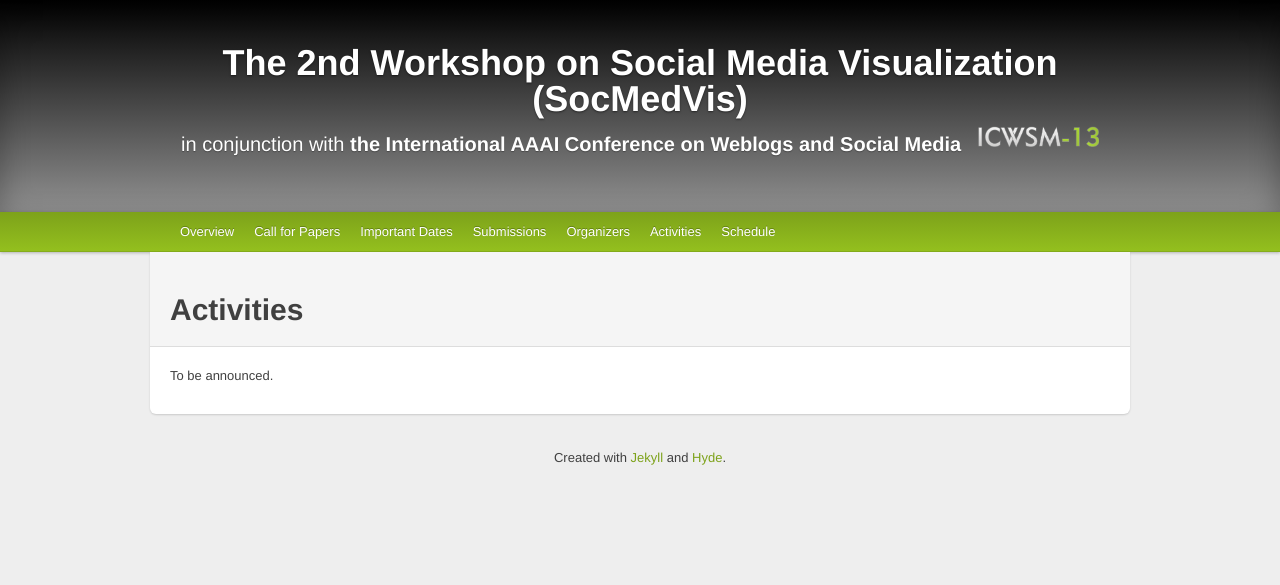
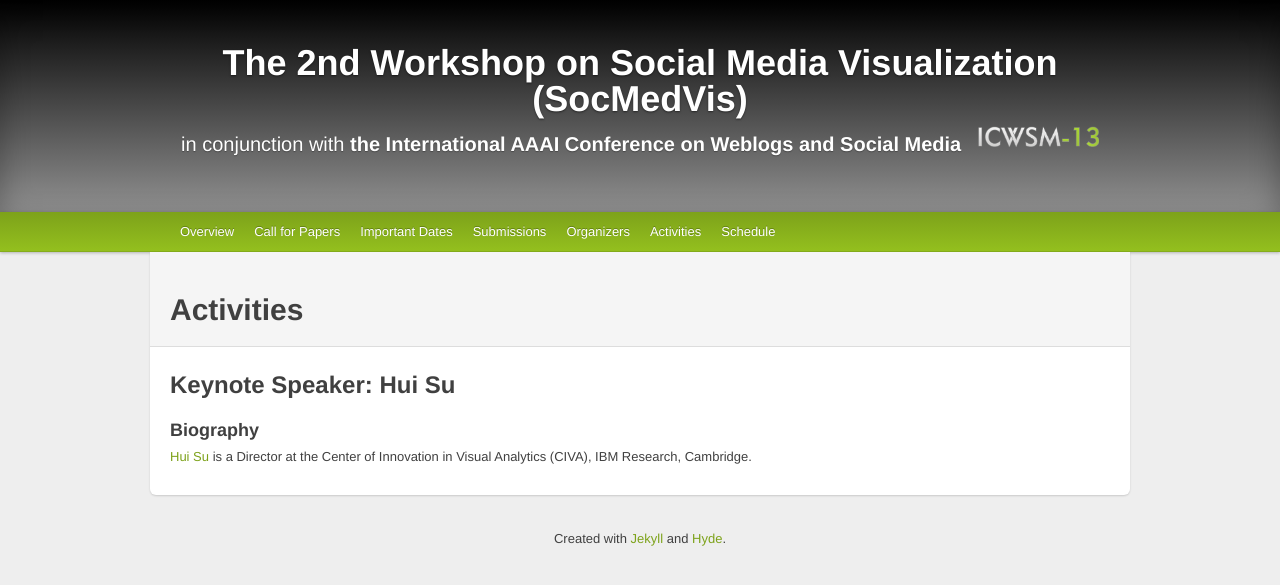
Before and after one commit to harrigan/socmedvis.swansea.ac.uk, a Jekyll site: the page built from _source/activities.html, in a window 1280 px wide. Shown: the top 585 px of the page. Built offline with Jekyll 4.4.1, drawn with Linux system fonts in a browser that asks for light colours; Markdown is read by kramdown in place of the engine named in the settings.

Commit message:
Add keynote speaker

```diff
--- a/_source/activities.html
+++ b/_source/activities.html
@@ -2,6 +2,15 @@
 layout: default
 title: Activities
 ---
+<h2>
+  Keynote Speaker: Hui Su
+</h2>
+<h3></h3>
+<p></p>
+<h3>
+  Biography
+</h3>
 <p>
-  To be announced.
+  <a href='http://researcher.watson.ibm.com/researcher/view.php?person=us-huisu'>Hui Su</a>
+  is a Director at the Center of Innovation in Visual Analytics (CIVA), IBM Research, Cambridge.
 </p>
--- a/_source/schedule.html
+++ b/_source/schedule.html
@@ -30,7 +30,10 @@
     <tr>
       <td></td>
       <td>
-        Keynote: TBD.
+        <b></b>
+        <br>
+        Keynote Speaker:
+        <a href='http://researcher.watson.ibm.com/researcher/view.php?person=us-huisu'>Hui Su</a>
       </td>
     </tr>
     <tr style='background-color: #f0f0f0'>
```
Also changed, not shown: _source/index.html (+9 -0 lines), 3 other files.
